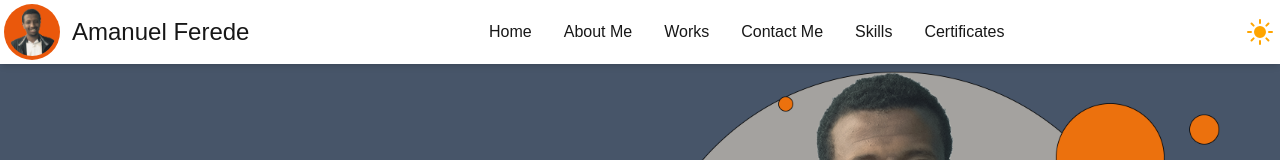
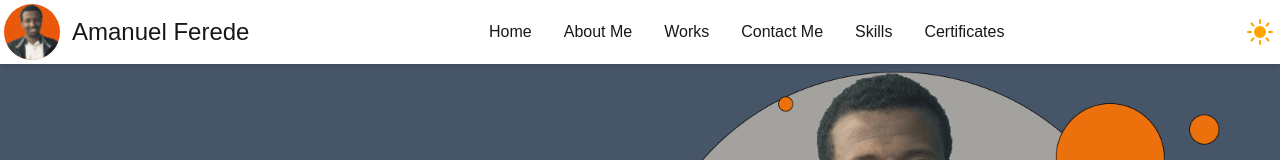
Before and after one commit to amaniCoding/amani-portifolio, a Next.js app: page / in a window 1280 px wide. Shown: the top 160 px of the page. Built offline with nearby package versions, Linux system fonts and the light colour scheme.

Commit message:
fixed some dark issues

```diff
--- a/app/ui/nav-bar.tsx
+++ b/app/ui/nav-bar.tsx
@@ -51,7 +51,7 @@ export default function Navbar() {
                         height={0}
                         sizes='100vh'
 
-                        className="block md:w-14 md:h-14 w-10 h-10 rounded-full object-cover border-6 border-orange-700 p-1 bg-orange-600"
+                        className="block md:w-14 md:h-14 w-10 h-10 rounded-full object-cover border-6 border-orange-700 bg-orange-600"
                     />
                     <span className="self-center text-2xl whitespace-nowrap dark:text-white">Amanuel Ferede</span>
                 </Link>
```
